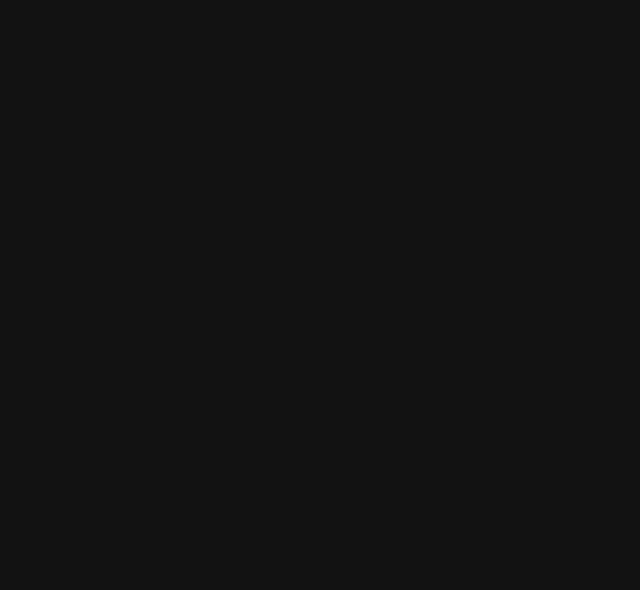
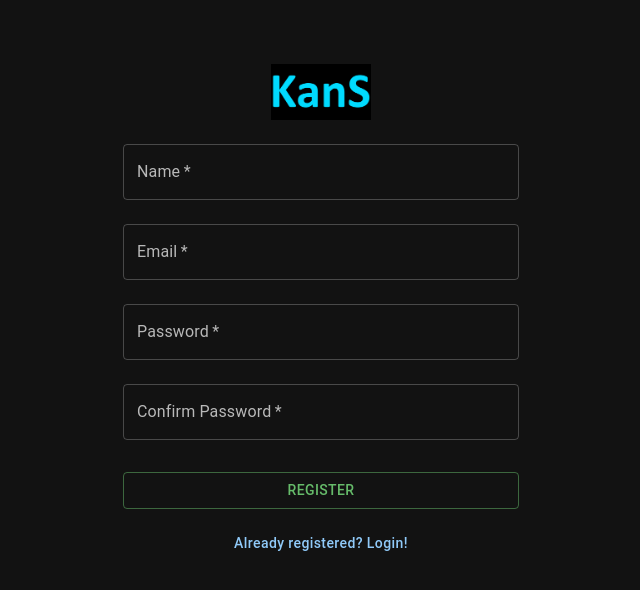
Before and after one commit to sekulas/KanS, a React (Vite) app in the folder ClientApp/: page /register in a window 1280 px wide. Before the commit this address had no page. Shown: the top 590 px of the page, without its empty margins (319-959 px from the left). Built offline with nearby package versions, Linux system fonts and the light colour scheme.

Commit message:
F-E Register page

```diff
--- a/ClientApp/src/App.jsx
+++ b/ClientApp/src/App.jsx
@@ -20,7 +20,7 @@ function App() {
             <CssBaseline/>
             <BrowserRouter>
                 <Routes>
-                    <Route path='/account/' element={<AuthLayout/>}>
+                    <Route path='/' element={<AuthLayout/>}>
                         <Route path='login' element={<Login/>}/>
                         <Route path='register' element={<Register/>}/>
                     </Route>
--- a/ClientApp/src/components/layout/AppLayout.jsx
+++ b/ClientApp/src/components/layout/AppLayout.jsx
@@ -14,7 +14,7 @@ const AppLayout = () => {
       const isAuth = authUtils.isAuthenticated()
 
       if(!isAuth) {
-        navigate('/account/login')
+        navigate('/login')
       } else {
         setLoading(false)
       }
--- a/ClientApp/src/pages/Login.jsx
+++ b/ClientApp/src/pages/Login.jsx
@@ -1,5 +1,6 @@
-import { Box, TextField } from '@mui/material'
+import { Box, Button, TextField } from '@mui/material'
 import { useState } from 'react'
+import { Link } from 'react-router-dom'
 import LoadingButton from '@mui/lab/LoadingButton'
 
 const Login = () => {
@@ -49,6 +50,13 @@ const Login = () => {
                     Login
                 </LoadingButton>
             </Box>
+            <Button
+                component={Link}
+                to='/register'
+                sx={{textTransform: 'none'}}
+            >
+                Don't have an account? Register!
+            </Button>
         </>
     )
 }
--- a/ClientApp/src/pages/Register.jsx
+++ b/ClientApp/src/pages/Register.jsx
@@ -1,6 +1,83 @@
+import { Box, Button, TextField } from '@mui/material'
+import { useState } from 'react'
+import { Link } from 'react-router-dom'
+import LoadingButton from '@mui/lab/LoadingButton'
+
 const Register = () => {
+
+    const [loading, setLoading] = useState(false)
+
+    const handleSubmit = () => {
+
+    }
+
     return (
-        <div>Register</div>
+    <>
+        <Box
+            component='form'
+            sx={{ mt:1 }}
+            onSubmit={handleSubmit}
+            noValidate
+        >
+            <TextField
+                margin='normal'
+                required
+                fullWidth
+                id='name'
+                label='Name'
+                name='name'
+                type='name'
+                disabled={loading}
+            />
+            <TextField
+                margin='normal'
+                required
+                fullWidth
+                id='email'
+                label='Email'
+                name='email'
+                type='email'
+                disabled={loading}
+            />
+            <TextField
+                margin='normal'
+                required
+                fullWidth
+                id='password'
+                label='Password'
+                name='password'
+                type='password'
+                disabled={loading}
+            />
+            <TextField
+                margin='normal'
+                required
+                fullWidth
+                id='confirmPassword'
+                label='Confirm Password'
+                name='confirmPassword'
+                type='password'
+                disabled={loading}
+            />
+            <LoadingButton
+                sx={{mt:3, mb:2}}
+                variant='outlined'
+                fullWidth
+                color='success'
+                type='submit'
+                loading={loading}
+            >
+                Register
+            </LoadingButton>
+        </Box>
+        <Button
+            component={Link}
+            to='/login'
+            sx={{textTransform: 'none'}}
+        >
+            Already registered? Login!
+        </Button>
+    </>
     )
 }
 
```
